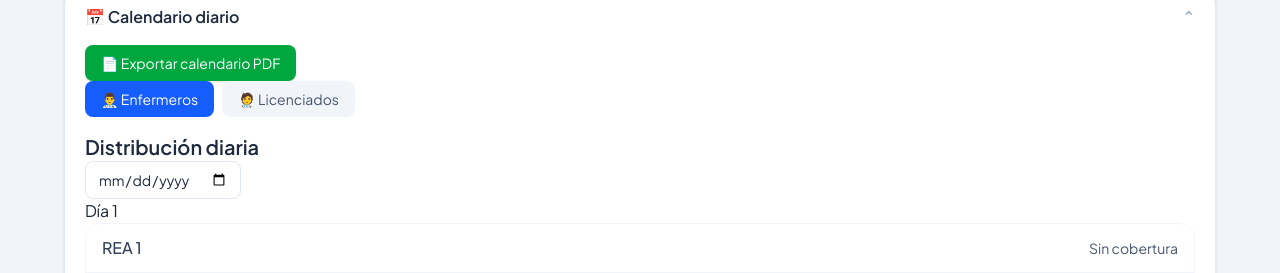
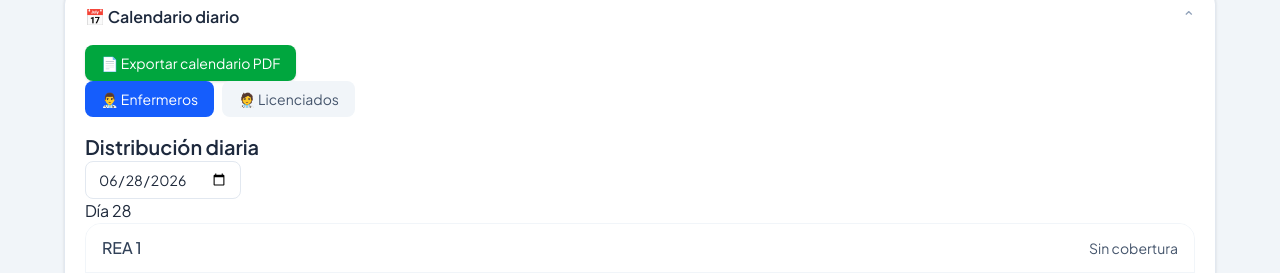
Before and after one commit to servurgs2-dev/app-rotacion-enfermeria-tarde, a React (Vite) app: page / in a window 1280 px wide. Shown: the part 2107-2380 px from the top of the page. Built offline with nearby package versions, Linux system fonts and the light colour scheme; no server answers; the database is empty.

Commit message:
correccion exportacion

```diff
--- a/src/components/calendario/CalendarioDiario.jsx
+++ b/src/components/calendario/CalendarioDiario.jsx
@@ -7,7 +7,18 @@ const normalizar = (str) =>
     .toUpperCase()
     .trim();
 
-function CalendarioDiario({ personal, planilla, tipo, mesActivo, licencias, calendario, setCalendario, onDataReady }) {
+function CalendarioDiario({
+  personal,
+  planilla,
+  tipo,
+  mesActivo,
+  licencias,
+  calendario,
+  setCalendario,
+  onDataReady,
+  fecha,
+  setFecha
+}) {
  //console.log(JSON.stringify(personal, null, 2));
  //console.log("🔥 MOUNT CalendarioDiario PROPS:", {
   //tipo,
@@ -21,14 +32,9 @@ console.log("🧠 TIPO:", tipo);
 );
 
 
-  const getFechaInicial = () => {
-  if (!mesActivo) return new Date();
 
-  const [year, month] = mesActivo.split("-").map(Number);
-  return new Date(year, month - 1, 1);
-};
 
-const [fecha, setFecha] = useState(getFechaInicial);
+
 
 
 
@@ -142,6 +148,20 @@ const obtenerSemanasDelMes = (mesActivo) => {
 };
 const semanas = obtenerSemanasDelMes(mesActivo);
 
+semanas.forEach((inicio, i) => {
+  const fin = new Date(inicio);
+  fin.setDate(fin.getDate() + 6);
+
+  console.log(
+    `Semana ${i + 1}:`,
+    inicio,
+    "->",
+    fin
+  );
+});
+
+console.log("Fecha seleccionada:", fecha);
+
 const semanaIndex = semanas.findIndex((inicioSemana) => {
   const fin = new Date(inicioSemana);
   fin.setDate(fin.getDate() + 6);
@@ -158,19 +178,9 @@ const keyDia = `${fecha.getFullYear()}-${String(fecha.getMonth()+1).padStart(2,"
 const esLibreReal = (e) => {
   if (!e || e.libre == null) return false;
 
-  const base = new Date(2026, 0, e.libre, 12);
-  const actual = new Date(
-    fecha.getFullYear(),
-    fecha.getMonth(),
-    fecha.getDate(),
-    12
-  );
+  const dia = fecha.getDate();
 
-  const diff = Math.floor(
-    (actual - base) / (1000 * 60 * 60 * 24)
-  );
-
-  return diff % 5 === 0;
+  return ((dia - e.libre) % 5 + 5) % 5 === 0;
 };
 const estaDeLicencia = (e) => {
   if (!e) return false;
@@ -190,26 +200,15 @@ const estaDeLicencia = (e) => {
 const estaLibre = (e) => {
   if (!e || e.libre == null) return false;
 
-  // 🔥 FIX: si está como extra hoy → NO está libre
   const esExtraHoy = (extras[keyDia] || []).some(
     ex => ex.nombre === e.nombre
   );
 
   if (esExtraHoy) return false;
 
-  const base = new Date(2026, 0, e.libre, 12);
-  const actual = new Date(
-    fecha.getFullYear(),
-    fecha.getMonth(),
-    fecha.getDate(),
-    12
-  );
+  const dia = fecha.getDate();
 
-  const diff = Math.floor(
-    (actual - base) / (1000 * 60 * 60 * 24)
-  );
-
-  return diff % 5 === 0;
+  return ((dia - e.libre) % 5 + 5) % 5 === 0;
 };
 
   const estaNoDisponible = (e) =>
@@ -288,7 +287,13 @@ const asignacionCompleta = filas.map((fila) => {
   };
 });
 
-console.log("🧠 ASIGNACION COMPLETA:", asignacionCompleta);
+console.log(
+  "🧠 ASIGNACION COMPLETA:",
+  asignacionCompleta.map(a => ({
+    sector: a.sector,
+    nombre: a.nombre
+  }))
+);
   let turnantesDisponibles = asignacionCompleta
     .filter(f => f.tipo === "turnante")
     .map(f => f.enfermero)
@@ -544,6 +549,7 @@ nuevo[normalizar(seleccionado.nombre)] = item.enfermero.nombre;
 
       <input
   type="date"
+  value={`${fecha.getFullYear()}-${String(fecha.getMonth() + 1).padStart(2, "0")}-${String(fecha.getDate()).padStart(2, "0")}`}
   className="border border-slate-200 rounded-lg px-3 py-2 text-sm"
   onChange={(e) => {
     const [y, m, d] = e.target.value.split("-");
```
